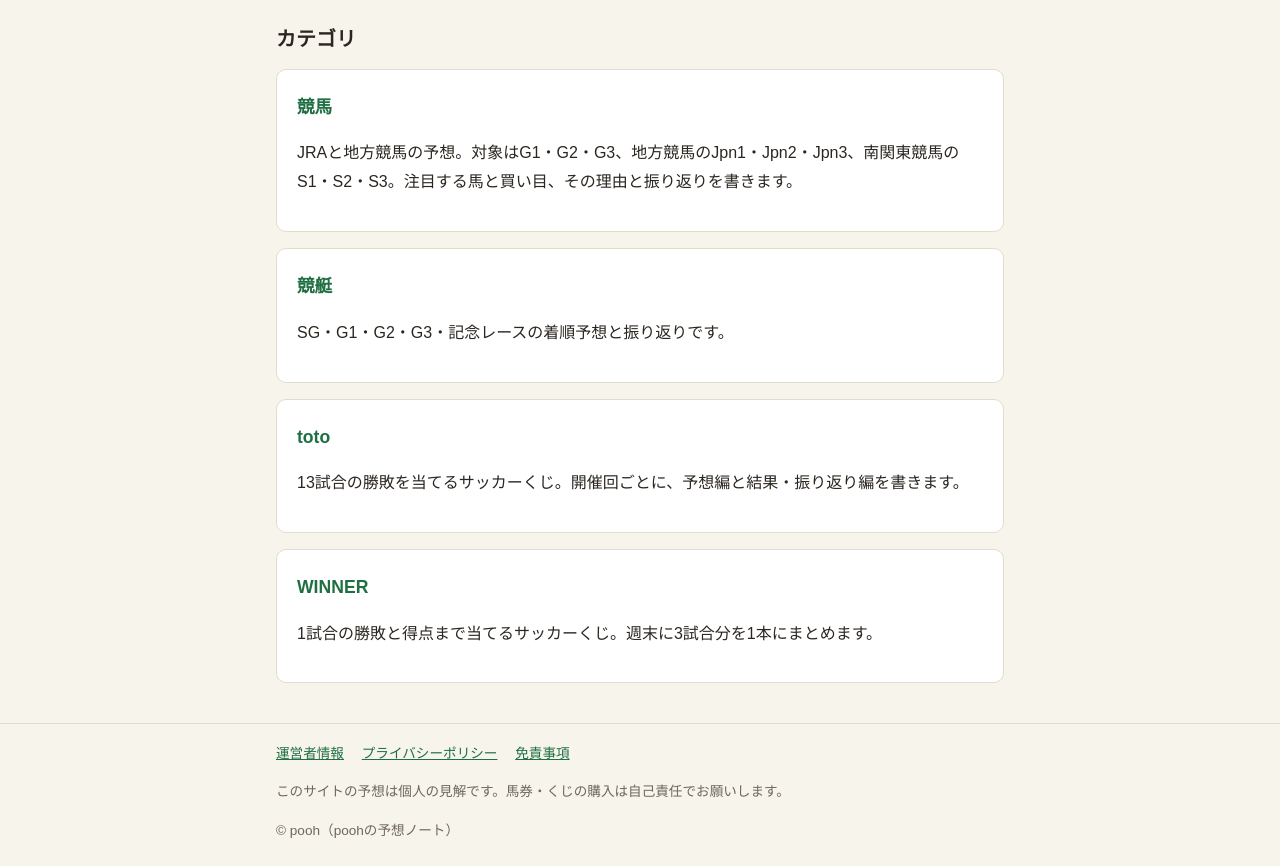
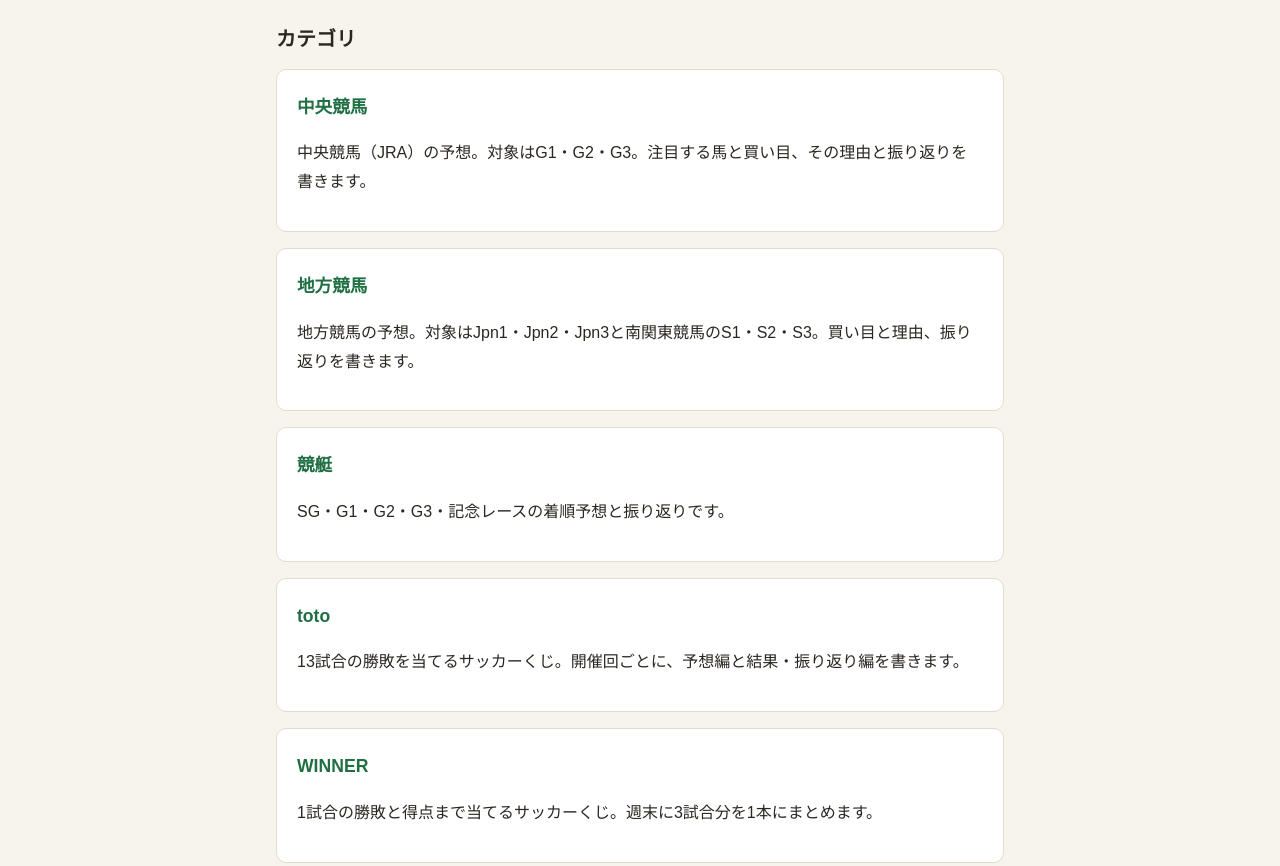
Before and after one commit to pooh-hug/pooh-yosou, a plain HTML site: page index.html in a window 1280 px wide. Shown: the part 960-1826 px from the top of the page. Drawn offline with Linux system fonts and the light colour scheme.

```diff
--- a/index.html
+++ b/index.html
@@ -23,10 +23,11 @@
     <a class="site-title" href="index.html">poohの予想ノート</a>
     <p class="site-tagline">競馬・toto・WINNERの予想と振り返りの記録</p>
     <nav class="site-nav">
-      <a href="keiba/index.html">競馬</a>
-      <a href="kyotei/index.html">競艇</a>
-      <a href="toto/index.html">toto</a>
-      <a href="winner/index.html">WINNER</a>
+      <a class="nav-keiba" href="keiba/index.html">中央競馬</a>
+      <a class="nav-chiho" href="chiho/index.html">地方競馬</a>
+      <a class="nav-kyotei" href="kyotei/index.html">競艇</a>
+      <a class="nav-toto" href="toto/index.html">toto</a>
+      <a class="nav-winner" href="winner/index.html">WINNER</a>
       <a href="about.html">運営者情報</a>
     </nav>
   </div>
@@ -50,7 +51,7 @@
 <ul class="post-list">
 
   <li class="card">
-    <p class="post-meta"><time>2026-11-24</time> ・ <span class="badge">お知らせ</span></p>
+    <p class="post-meta"><time>2026-11-24</time> ・ <span class="badge badge-info">お知らせ</span></p>
     <h3><a href="posts/about-this-site.html">予想ノート、はじめます</a></h3>
     <p>競馬・toto・WINNERの予想を記録するサイトを開きました。書くことと書かないことの線引きも書いておきます。</p>
   </li>
@@ -60,10 +61,11 @@
 
 <h2 class="section-title">カテゴリ</h2>
 <ul class="cat-list">
-  <li class="card"><h3><a href="keiba/index.html">競馬</a></h3><p>JRAと地方競馬の予想。対象はG1・G2・G3、地方競馬のJpn1・Jpn2・Jpn3、南関東競馬のS1・S2・S3。注目する馬と買い目、その理由と振り返りを書きます。</p></li>
-  <li class="card"><h3><a href="kyotei/index.html">競艇</a></h3><p>SG・G1・G2・G3・記念レースの着順予想と振り返りです。</p></li>
-  <li class="card"><h3><a href="toto/index.html">toto</a></h3><p>13試合の勝敗を当てるサッカーくじ。開催回ごとに、予想編と結果・振り返り編を書きます。</p></li>
-  <li class="card"><h3><a href="winner/index.html">WINNER</a></h3><p>1試合の勝敗と得点まで当てるサッカーくじ。週末に3試合分を1本にまとめます。</p></li>
+  <li class="card cat-keiba"><h3><a href="keiba/index.html">中央競馬</a></h3><p>中央競馬（JRA）の予想。対象はG1・G2・G3。注目する馬と買い目、その理由と振り返りを書きます。</p></li>
+  <li class="card cat-chiho"><h3><a href="chiho/index.html">地方競馬</a></h3><p>地方競馬の予想。対象はJpn1・Jpn2・Jpn3と南関東競馬のS1・S2・S3。買い目と理由、振り返りを書きます。</p></li>
+  <li class="card cat-kyotei"><h3><a href="kyotei/index.html">競艇</a></h3><p>SG・G1・G2・G3・記念レースの着順予想と振り返りです。</p></li>
+  <li class="card cat-toto"><h3><a href="toto/index.html">toto</a></h3><p>13試合の勝敗を当てるサッカーくじ。開催回ごとに、予想編と結果・振り返り編を書きます。</p></li>
+  <li class="card cat-winner"><h3><a href="winner/index.html">WINNER</a></h3><p>1試合の勝敗と得点まで当てるサッカーくじ。週末に3試合分を1本にまとめます。</p></li>
 </ul>
 
 </main>
```
